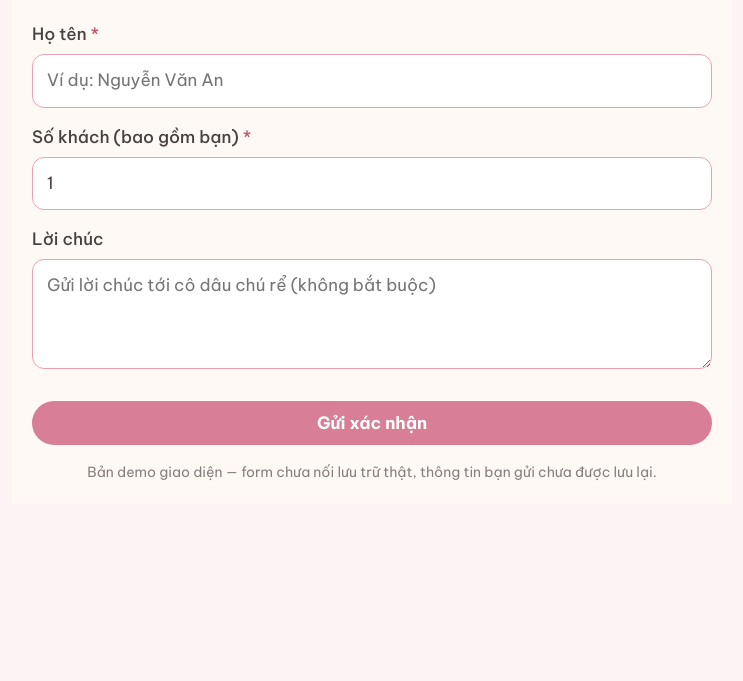
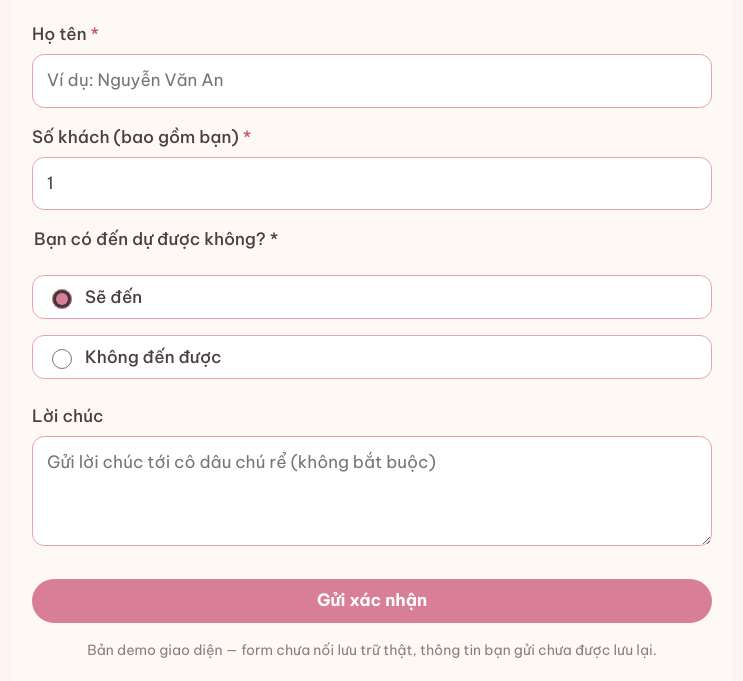
Before and after one commit to Muse-Soft/m-software-thiep-cuoi-truc-tuyen, a plain HTML site: page rsvp.html in a window 1280 px wide. Shown: the part 151-832 px from the top of the page, without its empty margins (268-1011 px from the left). Before the commit the page ends 800 px from the top, so only its background shows below. Drawn offline with nearby package versions, Linux system fonts and the light colour scheme.

Commit message:
TEC-117: them radio Se den / Khong den duoc cho form RSVP (#4)

```diff
--- a/rsvp.html
+++ b/rsvp.html
@@ -6,6 +6,7 @@
 <title>Xác nhận tham dự — Thiệp cưới trực tuyến</title>
 <!--
   Mục RSVP của thiệp cưới trực tuyến (task TEC-109, theo DESIGN.md §5.6).
+  TEC-117 bổ sung nhóm radio tham dự "Sẽ đến" / "Không đến được" (§5.6, quyết định PO 2026-10-24).
   File tự chứa (HTML + CSS + JS trong một file) để mở trực tiếp và để task
   trang chính (TEC-108) nhúng vào index.html sau mà không xung đột file.
   BẢN DEMO GIAO DIỆN: form chưa nối lưu trữ thật — xem dòng chú thích dưới form.
@@ -41,6 +42,14 @@
   .field-error{display:none; color:var(--err); font-size:14px; margin-top:6px}
   .field-error.show{display:block}
   .field-invalid{border-color:var(--err)}
+  /* Nhóm radio tham dự (TEC-117, DESIGN.md §5.6): luôn có đúng một lựa chọn. */
+  .rsvp__attendance{border:none; padding:0; margin:16px 0 0}
+  .rsvp__attendance legend{font-weight:500; margin-bottom:6px}
+  .rsvp__radio{display:flex; align-items:center; gap:10px; min-height:44px;
+    padding:0 14px; border:1.5px solid var(--pink); border-radius:12px;
+    background:#fff; margin-bottom:8px; cursor:pointer}
+  .rsvp__radio input{width:20px; height:20px; flex:none; accent-color:var(--btn); cursor:pointer}
+  .rsvp__radio input:focus-visible{outline:2px solid var(--gold); outline-offset:2px}
   button[type="submit"]{
     display:block; width:100%; min-height:44px; margin-top:24px; cursor:pointer;
     background:var(--btn); color:#fff; font:inherit; font-weight:700;
@@ -82,6 +91,16 @@
            inputmode="numeric" placeholder="1">
     <p class="field-error" id="err-guests">Số khách phải là số nguyên từ 1 trở lên.</p>
 
+    <fieldset class="rsvp__attendance">
+      <legend>Bạn có đến dự được không? <span class="req">*</span></legend>
+      <label class="rsvp__radio">
+        <input type="radio" name="attendance" value="Sẽ đến" checked> Sẽ đến
+      </label>
+      <label class="rsvp__radio">
+        <input type="radio" name="attendance" value="Không đến được"> Không đến được
+      </label>
+    </fieldset>
+
     <label for="rsvp-message">Lời chúc</label>
     <textarea id="rsvp-message" name="message" maxlength="500"
               placeholder="Gửi lời chúc tới cô dâu chú rể (không bắt buộc)"></textarea>
@@ -96,6 +115,7 @@
     <dl>
       <dt>Họ tên</dt><dd id="sum-name"></dd>
       <dt>Số khách</dt><dd id="sum-guests"></dd>
+      <dt>Tham dự</dt><dd id="sum-attendance"></dd>
       <dt>Lời chúc</dt><dd id="sum-message"></dd>
     </dl>
     <p class="rsvp__demo-note">Đây là bản demo giao diện — thông tin trên chưa được lưu trữ thật.</p>
@@ -148,13 +168,16 @@ function validateRSVP(data) {
     var data = {
       name: fields.name.input.value,
       guests: fields.guests.input.value,
-      message: fields.message.input.value
+      message: fields.message.input.value,
+      /* TEC-117: radio luôn có đúng một lựa chọn (mặc định "Sẽ đến"). */
+      attendance: document.querySelector('input[name="attendance"]:checked').value
     };
     var result = validateRSVP(data);
     showErrors(result.errors);
     if (!result.ok) return; /* giữ nguyên dữ liệu đã nhập */
     document.getElementById("sum-name").textContent = data.name.trim();
     document.getElementById("sum-guests").textContent = String(Number(data.guests));
+    document.getElementById("sum-attendance").textContent = data.attendance;
     document.getElementById("sum-message").textContent = data.message.trim() || "—";
     form.style.display = "none";
     success.classList.add("show");
```
